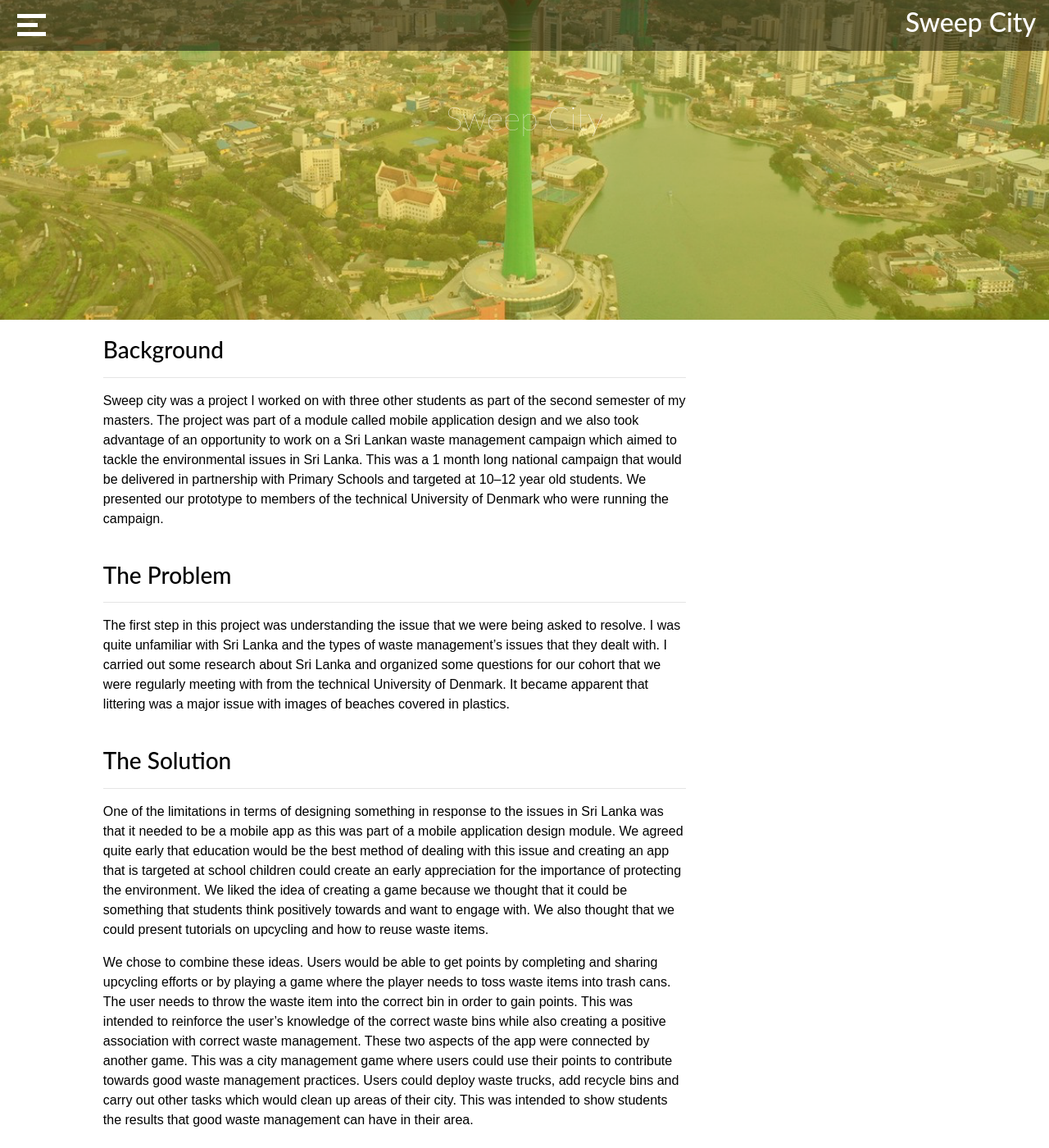
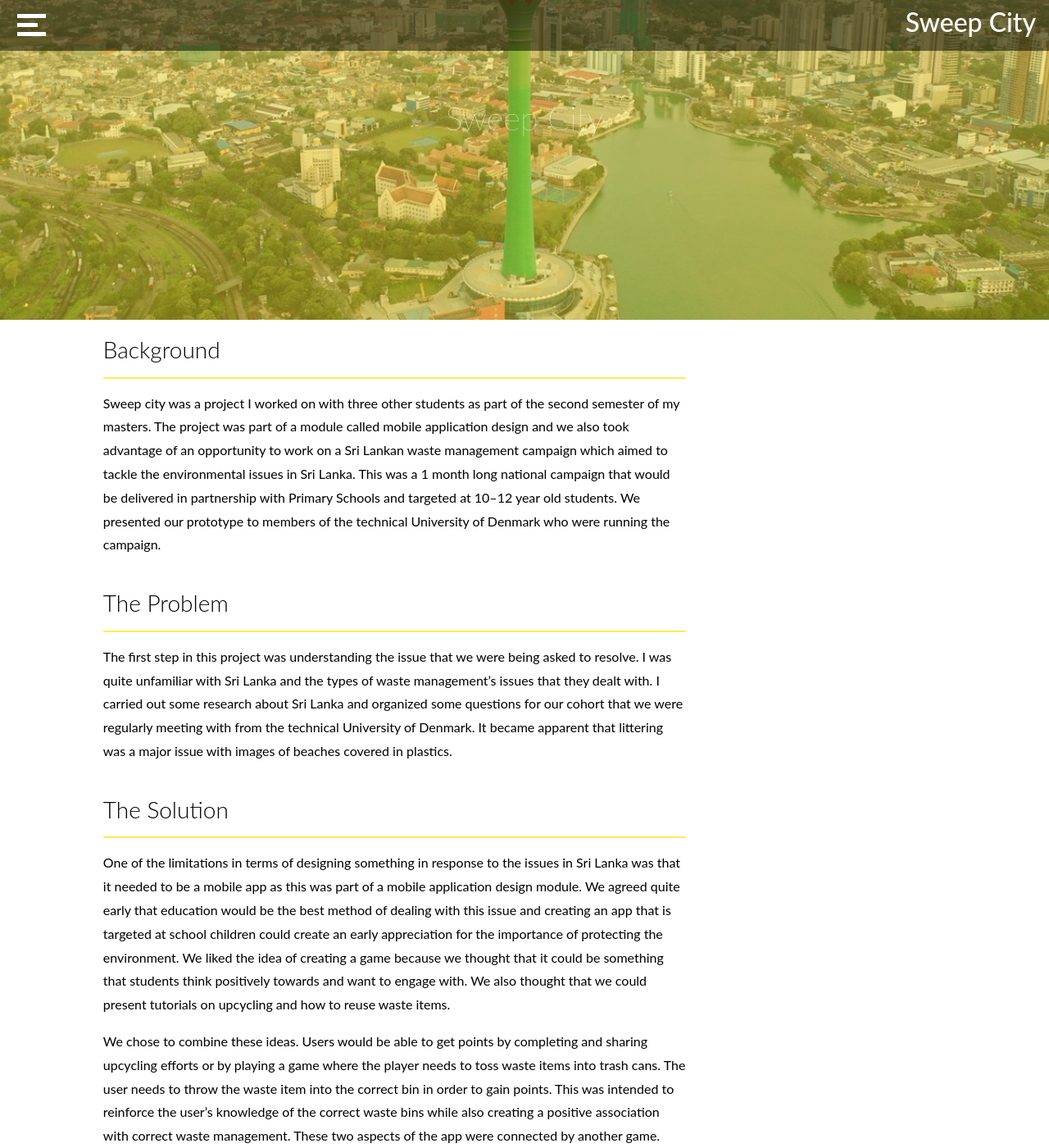
Before and after one commit to Tony8egan/www.TonesDesigns, a Jekyll site: the page built from SweepCity.markdown, in a window 1280 px wide and 1400 px high. Shown: the whole window at 82% size. Built offline with Jekyll 4.4.1, drawn with Linux system fonts in a browser that asks for light colours; nearby versions of some CDN libraries.

Commit message:
Update SweepCity.html

```diff
--- a/_layouts/SweepCity.html
+++ b/_layouts/SweepCity.html
@@ -23,7 +23,10 @@
     }
 
     p{
-      font-family: futura-lt-w01-book,sans-serif;
+      /*font-family: futura-lt-w01-book,sans-serif;*/
+      /*font-family: Avenirnext, sans-serif;*/
+      font-family: 'Lato', sans-serif;
+      line-height: 1.8;
     }
 
     .parallax {
@@ -101,20 +104,20 @@
         <div class="row" style="background-color:white;padding: 20px; padding-bottom: 35px">
           <div class="col-sm-1" ></div>
         <div class="col-sm-7" >
-            <H3 style ="color:black">Background</H3>
-            <hr>
+            <H3 style ="color:black;font-weight: 300;">Background</H3>
+            <hr style ="border: 1px solid; color:#FFEC51">
 
         <p style ="color:black; " >Sweep city was a project I worked on with three other students as part of the second semester of my masters. The project was part of a module called mobile application design and we also took advantage of an opportunity to work on a Sri Lankan waste management campaign which aimed to tackle the environmental issues in Sri Lanka. This was a 1
             month long national campaign that would be delivered in partnership with Primary Schools and targeted at 10–12 year old students. We presented our prototype to members of the technical University of Denmark who were running the campaign.
             </p>
         <br>
-        <H3 style ="color:black">The Problem</H3>
-        <hr>
+        <H3 style ="color:black;font-weight: 300;">The Problem</H3>
+        <hr style ="border: 1px solid; color:#FFEC51">
         <p style ="color:black; ">The first step in this project was understanding the issue that we were being asked to resolve. I was quite unfamiliar with Sri Lanka and the types of waste management’s issues that they dealt with. I carried out some research about Sri Lanka and organized some questions for our cohort that we were regularly meeting with from the technical University of Denmark. It became apparent that littering was a major issue with images of beaches covered in plastics. </p>
         <br>
 
-        <H3 style ="color:black">The Solution</H3>
-        <hr>
+        <H3 style ="color:black;font-weight: 300;">The Solution</H3>
+        <hr style ="border: 1px solid; color:#FFEC51">
         <p style ="color:black; ">One of the limitations in terms of designing something in response to the issues in Sri Lanka was that it needed to be a mobile app as this was part of a mobile application design module. We agreed quite early that education would be the best method of dealing with this issue and creating an app that is targeted at school children could create an early appreciation for the importance of protecting the environment. We liked the idea of creating a game because we thought that it could be something that students think positively towards and want to engage with. We also thought that we could present tutorials on upcycling and how to reuse waste items. </p>
         <p style ="color:black; ">We chose to combine these ideas. Users would be able to get points by completing and sharing upcycling efforts or by playing a game where the player needs to toss waste items into trash cans. The user needs to throw the waste item into the correct bin in order to gain points. This was intended to reinforce the user’s knowledge of the correct waste bins while also creating a positive association with correct waste management. These two aspects of the app were connected by another game. This was a city management game where users could use their points to contribute towards good waste management practices. Users could deploy waste trucks, add recycle bins and carry out other tasks which would clean up areas of their city. This was intended to show students the results that good waste management can have in their area. </p>
 
@@ -140,7 +143,7 @@
     <div class="row" style="margin-top:75px;">
       <div class="col-sm-1 "></div>
       <div class="col-sm-3 ">
-        <H4 style ="color:rgb(0, 0, 0);text-align: center">App</H4>
+        <H4 style ="color:rgb(0, 0, 0);text-align: center;font-weight: 300;">App</H4>
         <br>
         <p style ="color:rgb(0, 0, 0);padding-left: 5%;padding-right: 5%;" class ="desctiptiveText">The app is designed to be visually engaging for children as they are the target audience. The graphics used in the games were designed to look like real places in Sri Lanka by using buildings and similar infrastructure styles so that students would feel more familiar with the locations in the app. Adobe Illustrator and Adobe XD were used for creating the prototype. </p>
 
```
